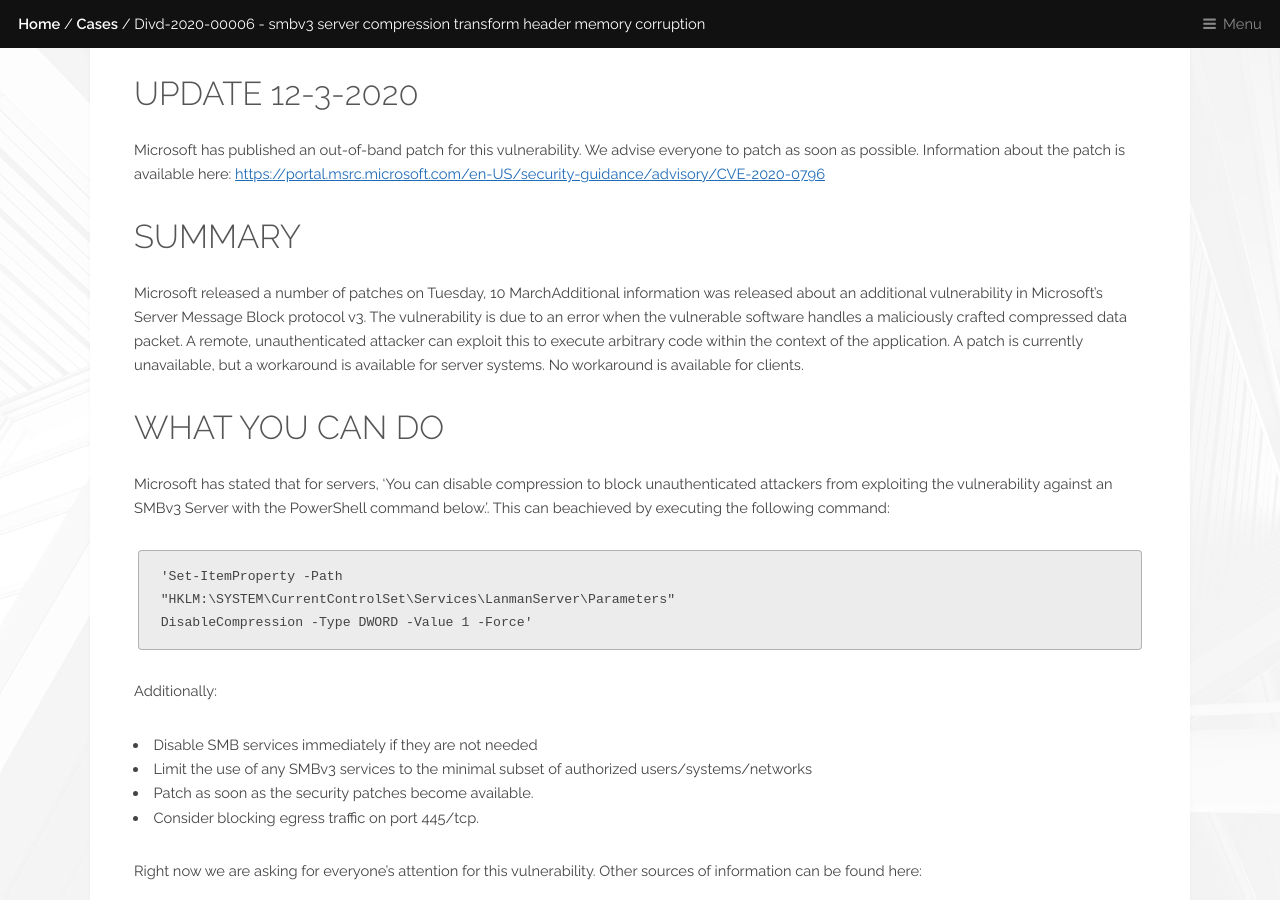
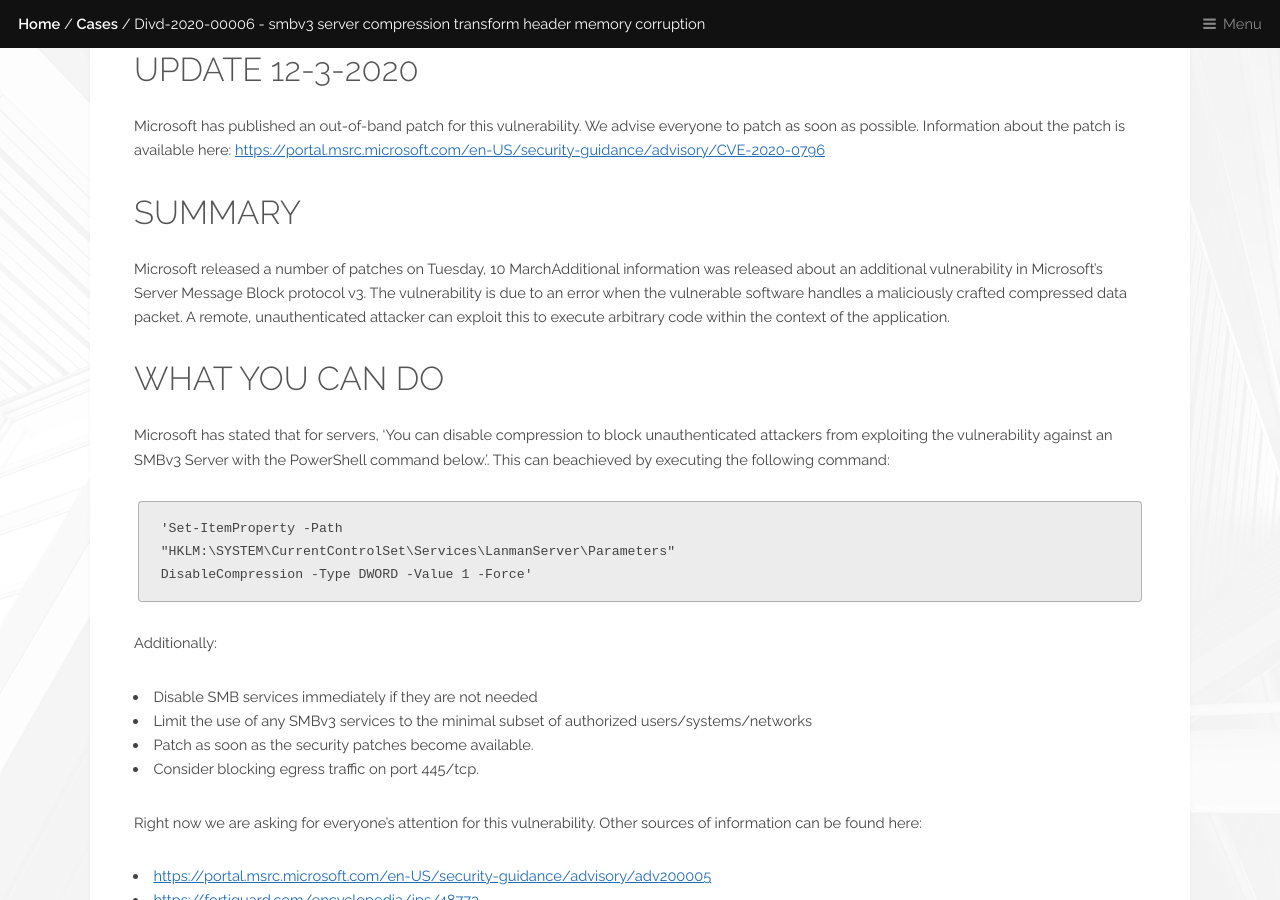
Before and after one commit to DIVD-NL/SecurityMeldpunt, a Jekyll site: the page built from cases/DIVD-2020-00006.md, in a window 1280 px wide and 900 px high, scrolled down 2911 px. Built offline with Jekyll 4.4.1, drawn with Linux system fonts in a browser that asks for light colours; some of the changed text lies outside the part shown.

Commit message:
textual_fixes

```diff
--- a/cases/DIVD-2020-00006.md
+++ b/cases/DIVD-2020-00006.md
@@ -29,7 +29,6 @@
 
 Op patch dinsdag van 10 maart heeft Microsoft informatie gepubliceerd over een ernstige kwetsbaarheid in Microsofts Server Message Block protocol versie 3. Het betreft een Buffer Overflow kwetsbaarheid in het afhandelen van een speciaal gefabriceerd gecomprimeerd bestand. Hierdoor kan een aanvaller ongeautoriseerd code uitvoeren op de kwetsbare systemen.
 
-Op het moment van schrijven is er nog geen patch en nog geen bekende exploit beschikbaar voor deze kwetsbaarheid.
 Zowel servers als als clients (Windows 10) systemen zijn kwetsbaar. Voor servers is een mitigerende maatregelen beschikbaar, voor clients niet.
 
 ## Wat kun u doen?
@@ -80,7 +79,7 @@
 
 ## Summary
 
-Microsoft released a number of patches on Tuesday, 10 MarchAdditional information was released about an additional vulnerability in Microsoft's Server Message Block protocol v3. The vulnerability is due to an error when the vulnerable software handles a maliciously crafted compressed data packet. A remote, unauthenticated attacker can exploit this to execute arbitrary code within the context of the application. A patch is currently unavailable, but a workaround is available for server systems. No workaround is available for clients.
+Microsoft released a number of patches on Tuesday, 10 MarchAdditional information was released about an additional vulnerability in Microsoft's Server Message Block protocol v3. The vulnerability is due to an error when the vulnerable software handles a maliciously crafted compressed data packet. A remote, unauthenticated attacker can exploit this to execute arbitrary code within the context of the application.
 
 ## What you can do
 
```
